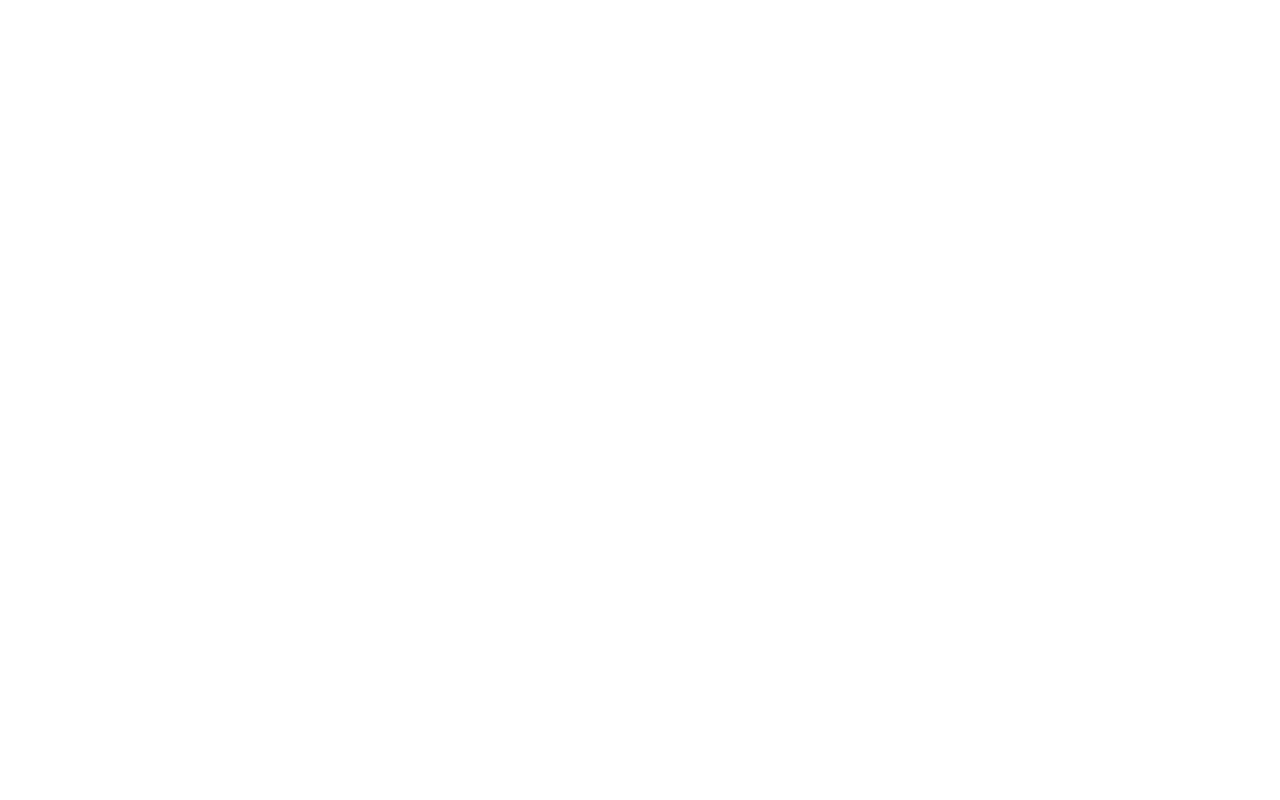
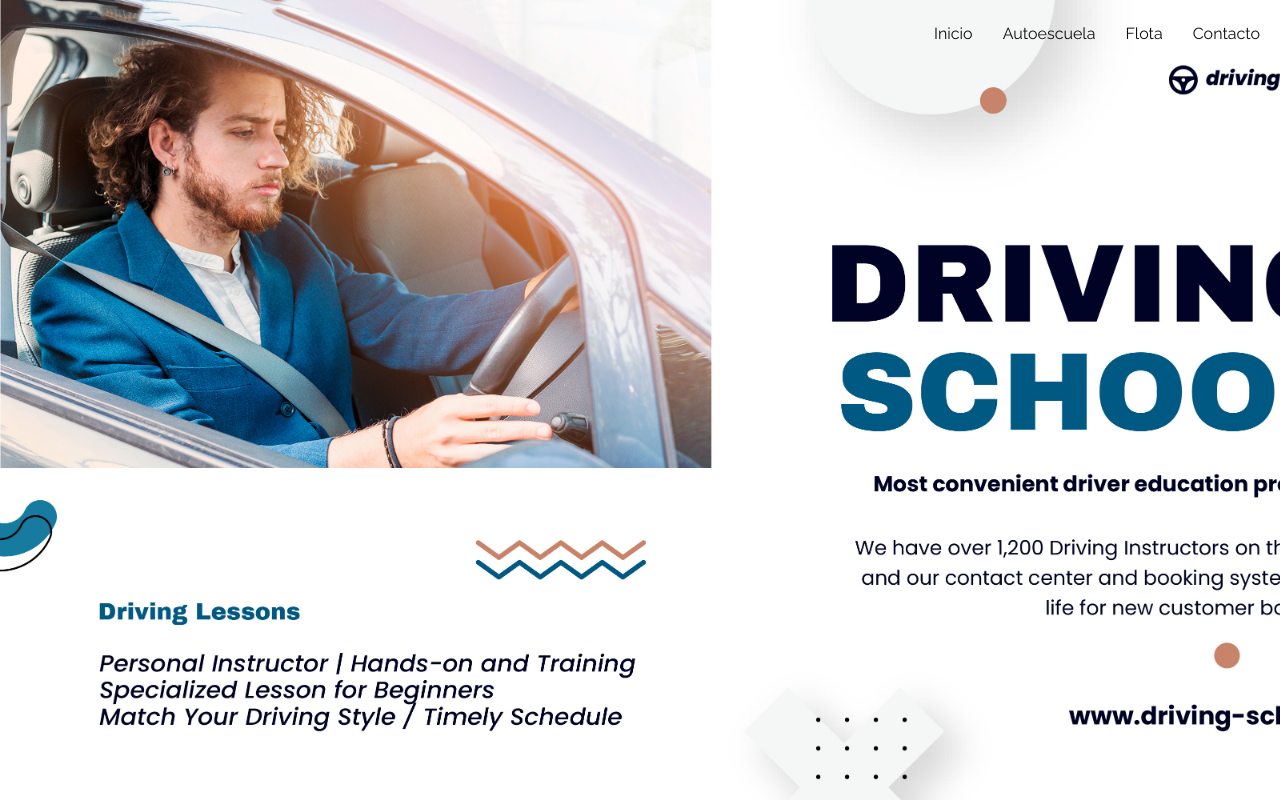
Before and after one commit to IanMercadal/Dise-o-Web, a plain HTML site: page autoescuela/index.html in a window 1280 px wide. Drawn offline with Linux system fonts and the light colour scheme.

Commit message:
feat: :art: Creando básicos, banner y header

```diff
--- a/autoescuela/css/styles.css
+++ b/autoescuela/css/styles.css
@@ -0,0 +1,54 @@
+:root {
+    --blanco: #FFF;
+    --negro: #111111;
+    --gris: #343A40;
+
+    --fuentePrincipal: 'Raleway', sans-serif;
+}
+
+html {
+    font-size: 62.5%;
+    box-sizing: border-box;
+}
+*, *:before, *:after {
+    box-sizing: inherit;
+}
+
+body {
+    font-family: var(--fuentePrincipal);
+    font-size: 1.6rem;
+    line-height: 1.8;
+    margin: 0;
+}
+
+a {
+    text-decoration: none;
+}
+
+.header {
+    background-image: url(../img/banner.jpg);
+    background-repeat: no-repeat;
+    background-size: cover;
+    width: 100%;
+    height: 80rem;
+    display: flex;
+    flex-direction: row;
+}
+.navigation {
+    display: flex;
+    flex-direction: row;
+    width: 100%;
+    gap: 1rem;
+    height: 5rem;
+    justify-content: flex-end;
+    margin: 1rem 1rem 0 0;
+}
+.nav-link {
+    color: var(--negro);
+    padding: 1rem;
+}
+.nav-link:hover {
+    background-color: rgb(101, 161, 213);
+    color: var(--blanco);
+    transition: ease-in 0.2s;
+}
--- a/autoescuela/index.html
+++ b/autoescuela/index.html
@@ -4,17 +4,22 @@
     <meta charset="UTF-8">
     <meta http-equiv="X-UA-Compatible" content="IE=edge">
     <meta name="viewport" content="width=device-width, initial-scale=1.0">
-    <title>Document</title>
+    <title>Autoescuela</title>
+
+    <link rel="preconnect" href="https://fonts.googleapis.com">
+    <link rel="preconnect" href="https://fonts.gstatic.com" crossorigin>
+    <link href="https://fonts.googleapis.com/css2?family=Raleway:wght@300;400;700;900&display=swap" rel="stylesheet">
 
     <link rel="stylesheet" href="./css/styles.css">
+    <link rel="shortcut icon" href="./img/icon.png" type="image/png">
 </head>
 <body>
     <header class="header">
         <div class="navigation">
-            <a href="#" class="nav-link"></a>
-            <a href="#" class="nav-link"></a>
-            <a href="#" class="nav-link"></a>
-            <a href="#" class="nav-link"></a>
+            <a href="#" class="nav-link">Inicio</a>
+            <a href="#" class="nav-link">Autoescuela</a>
+            <a href="#" class="nav-link">Flota</a>
+            <a href="#" class="nav-link">Contacto</a>
         </div>
     </header>
 </body>
```
Also changed, not shown: autoescuela/img/icon.png (added).
